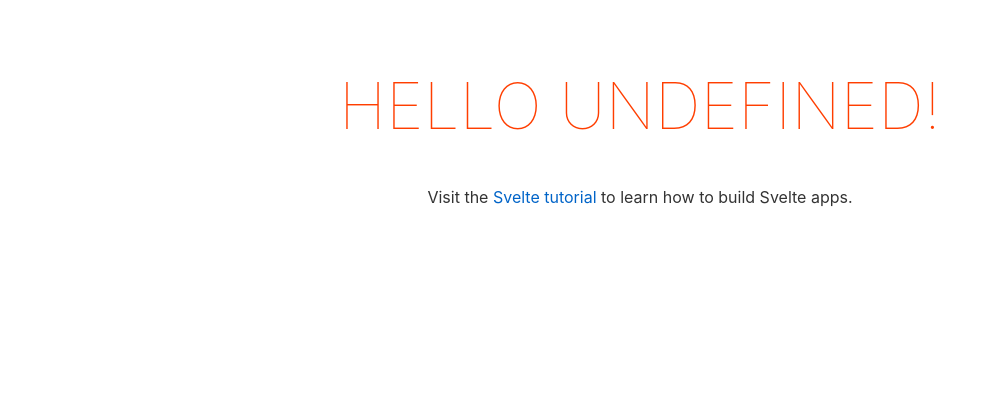
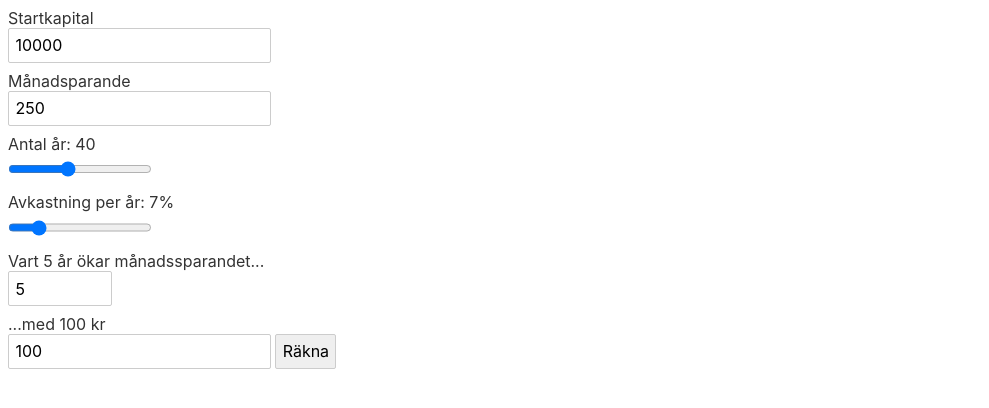
Before and after one commit to dan-forsberg/Savings-Calculator, a Svelte app: page / in a window 1280 px wide. Shown: the top 408 px of the page, without its empty margins (0-989 px from the left). Built offline with nearby package versions, Linux system fonts and the light colour scheme.

Commit message:
Added form component

```diff
--- a/src/App.svelte
+++ b/src/App.svelte
@@ -1,30 +1,8 @@
 <script lang="ts">
-	export let name: string;
+	import Form from './components/Form.svelte';
 </script>
 
-<main>
-	<h1>Hello {name}!</h1>
-	<p>Visit the <a href="https://svelte.dev/tutorial">Svelte tutorial</a> to learn how to build Svelte apps.</p>
-</main>
+<Form />
 
 <style>
-	main {
-		text-align: center;
-		padding: 1em;
-		max-width: 240px;
-		margin: 0 auto;
-	}
-
-	h1 {
-		color: #ff3e00;
-		text-transform: uppercase;
-		font-size: 4em;
-		font-weight: 100;
-	}
-
-	@media (min-width: 640px) {
-		main {
-			max-width: none;
-		}
-	}
 </style>
--- /dev/null
+++ b/src/components/Form.svelte
@@ -0,0 +1,54 @@
+<script lang="ts">
+	import params from '../parameters';
+	import { onMount } from 'svelte';
+
+	let startCapital = 10000,
+		monthlySavings = 250,
+		savingsPeriod = 40,
+		yearlyProfit = 7,
+		schIncAmount = 100,
+		schIncPeriod = 5;
+
+	onMount(() => {
+		update();
+	});
+
+	// Set the variables in the store only when submitting
+	// Otherwise the chart and table will be updated unnecessarily often
+	function update() {
+		params.set({
+			startCapital,
+			monthlySavings,
+			savingsPeriod,
+			yearlyProfit,
+			schIncAmount,
+			schIncPeriod,
+		});
+	}
+</script>
+
+<form
+	on:submit|preventDefault={() => {
+		update();
+	}}
+>
+	<label for="startCapital">Startkapital</label>
+	<input name="startCapital" type="number" min="0" bind:value={startCapital} />
+
+	<label for="monthlySavings">Månadsparande</label>
+	<input name="monthlySavings" type="number" min="0" bind:value={monthlySavings} />
+
+	<label for="period">Antal år: {savingsPeriod}</label>
+	<input name="period" type="range" min="1" max="100" step="1" bind:value={savingsPeriod} />
+
+	<label for="profit">Avkastning per år: {yearlyProfit}%</label>
+	<input name="profit" type="range" min="0" max="50" step="0.5" bind:value={yearlyProfit} />
+
+	<label for="schIncPer">Vart {schIncPeriod} år ökar månadssparandet...</label>
+	<input name="schIncPer" type="number" min="0" max="100" bind:value={schIncPeriod} />
+
+	<label for="schInc">...med {schIncAmount} kr</label>
+	<input name="schInc" type="number" min="0" bind:value={schIncAmount} />
+
+	<input class="btn-small" id="submit" type="submit" value="Räkna" />
+</form>
--- /dev/null
+++ b/src/parameters.ts
@@ -0,0 +1,12 @@
+import { writable } from 'svelte/store';
+
+const params = writable({
+	startCapital: 0,
+	monthlySavings: 0,
+	savingsPeriod: 0,
+	yearlyProfit: 0,
+	schIncPeriod: 0,
+	schIncAmount: 0
+});
+
+export default params;
```
